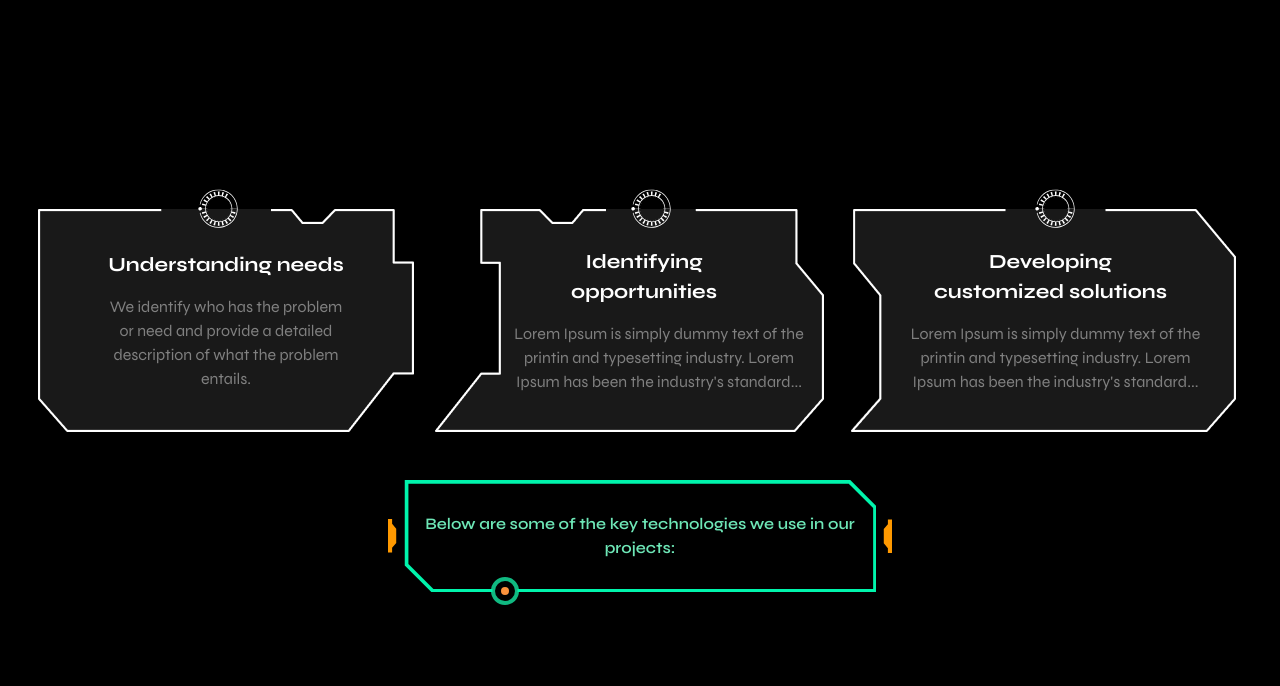
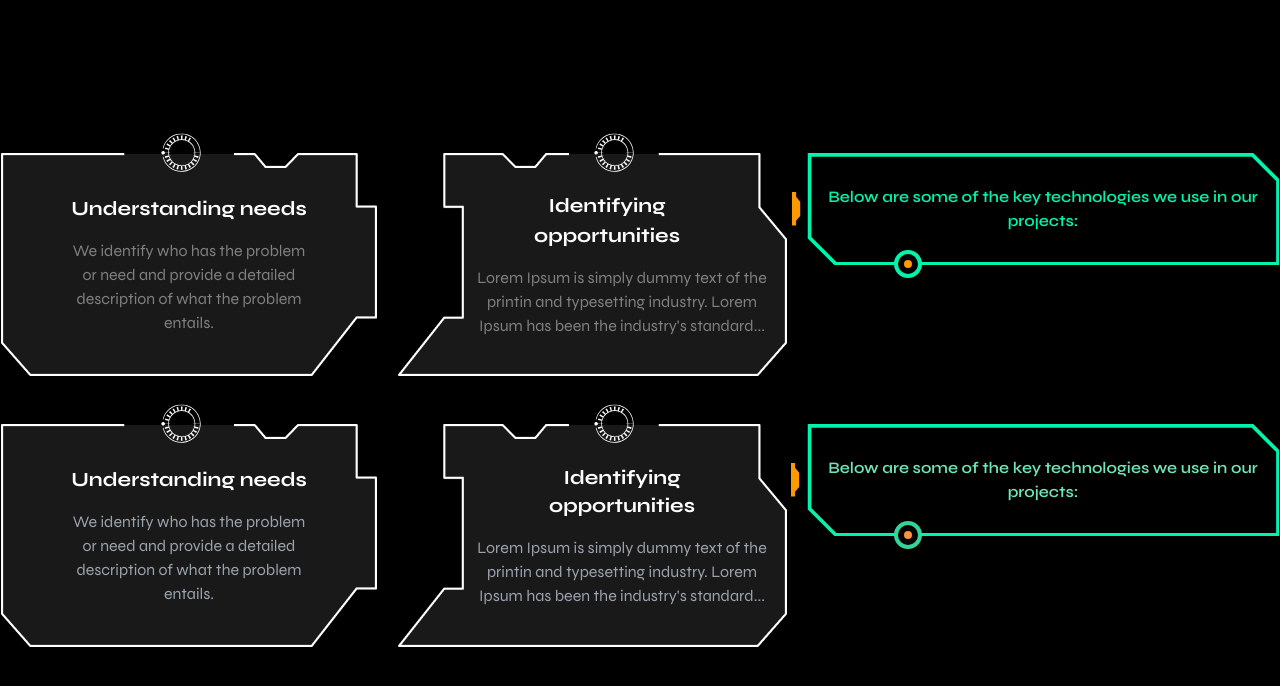
Before and after one commit to mapszk/softvault-challenge, a Next.js app: page / in a window 1280 px wide. Shown: the top 686 px of the page. Built offline with nearby package versions, Linux system fonts and the light colour scheme.

Commit message:
Added styles to client warning

```diff
--- a/app/page.tsx
+++ b/app/page.tsx
@@ -1,6 +1,7 @@
 import PuzzlePiece from "@/components/client/PuzzlePiece";
 import PuzzlePieceServer from "@/components/server/PuzzlePiece";
-import Warning from "@/components/server/Warning";
+import Warning from "@/components/client/Warning";
+import WarningServer from "@/components/server/Warning";
 
 export default function Home() {
   return (
@@ -18,15 +19,15 @@ export default function Home() {
           description="Lorem Ipsum is simply dummy text of the printin and typesetting industry. Lorem Ipsum has been the industry's standard..."
           iconUrl="/icon-1.svg"
         />
-        <PuzzlePiece
+        {/* <PuzzlePiece
           pieceNumber={3}
           title="Developing customized solutions"
           description="Lorem Ipsum is simply dummy text of the printin and typesetting industry. Lorem Ipsum has been the industry's standard..."
           iconUrl="/icon-1.svg"
-        />
+        /> */}
+        <Warning text="Below are some of the key technologies we use in our projects:" />
       </div>
-      <Warning text="Below are some of the key technologies we use in our projects:" />
-      {/* <div className="flex gap-4">
+      <div className="flex gap-4">
         <PuzzlePieceServer
           pieceNumber={1}
           title="Understanding needs"
@@ -39,13 +40,14 @@ export default function Home() {
           description="Lorem Ipsum is simply dummy text of the printin and typesetting industry. Lorem Ipsum has been the industry's standard..."
           iconUrl="/icon-1.svg"
         />
-        <PuzzlePieceServer
+        {/* <PuzzlePieceServer
           pieceNumber={3}
           title="Developing customized solutions"
           description="Lorem Ipsum is simply dummy text of the printin and typesetting industry. Lorem Ipsum has been the industry's standard..."
           iconUrl="/icon-1.svg"
-        />
-      </div> */}
+        /> */}
+        <WarningServer text="Below are some of the key technologies we use in our projects:" />
+      </div>
     </main>
   );
 }
--- a/components/client/Warning/index.tsx
+++ b/components/client/Warning/index.tsx
@@ -1,4 +1,10 @@
+/** @jsxRuntime classic */
+/** @jsx jsx */
+"use client";
+
 import Image from "next/image";
+import { jsx } from "@emotion/react";
+import { warningStyles } from "./styles";
 
 interface Props {
   /**
@@ -9,25 +15,25 @@ interface Props {
 
 export default function Warning({ text }: Props) {
   return (
-    <div className="w-[472px] h-[112px] relative flex items-center text-center after:bg-[url('/warning-border.svg')] after:absolute after:w-full after:h-full">
-      <div className="w-7 h-7 flex items-center justify-center rounded-full border-4 absolute bottom-[1px] left-[87px] translate-y-1/2 border-emerald-500">
-        <div className="w-2 h-2 rounded-full bg-orange-400"></div>
+    <div css={warningStyles}>
+      <div className="circle">
+        <div></div>
       </div>
       <Image
-        className="absolute top-1/2 -left-4 -translate-y-1/2"
+        className="decor left"
         alt="Decor"
         width={9}
         height={37}
         src="/warning-decor.svg"
       />
       <Image
-        className="absolute top-1/2 -right-4 -translate-y-1/2 rotate-180"
+        className="decor right"
         alt="Decor"
         width={9}
         height={37}
         src="/warning-decor.svg"
       />
-      <p className="text-emerald-300 font-semibold">{text}</p>
+      <p>{text}</p>
     </div>
   );
 }
--- /dev/null
+++ b/components/client/Warning/styles.ts
@@ -0,0 +1,53 @@
+import { css } from "@emotion/react";
+
+export const warningStyles = css`
+  width: 472px;
+  height: 112px;
+  position: relative;
+  display: flex;
+  justify-content: center;
+  align-items: center;
+  text-align: center;
+  p {
+    font-weight: 600;
+    color: #00f4ac;
+  }
+  &:after {
+    content: "";
+    background: url("/warning-border.svg");
+    position: absolute;
+    width: 100%;
+    height: 100%;
+  }
+  .decor {
+    position: absolute;
+    top: 50%;
+    transform: translateY(-50%);
+    &.right {
+      right: -15px;
+      transform: translateY(-50%) rotate(180deg);
+    }
+    &.left {
+      left: -15px;
+    }
+  }
+  .circle {
+    width: 28px;
+    height: 28px;
+    border-radius: 50%;
+    display: flex;
+    justify-content: center;
+    align-items: center;
+    border: 4px solid #00f4ac;
+    position: absolute;
+    bottom: 1px;
+    left: 87px;
+    transform: translateY(50%);
+    div {
+      width: 8px;
+      height: 8px;
+      border-radius: 50%;
+      background-color: #ff9900;
+    }
+  }
+`;
--- a/components/server/Warning/index.tsx
+++ b/components/server/Warning/index.tsx
@@ -9,8 +9,8 @@ interface Props {
 
 export default function Warning({ text }: Props) {
   return (
-    <div className="w-[472px] h-[112px] relative flex items-center text-center after:bg-[url('/warning-border.svg')] after:absolute after:w-full after:h-full">
-      <div className="w-7 h-7 flex items-center justify-center rounded-full border-4 absolute bottom-[1px] left-[87px] translate-y-1/2 border-emerald-500">
+    <div className="w-[472px] h-[112px] relative flex items-center justify-center text-center after:bg-[url('/warning-border.svg')] after:absolute after:w-full after:h-full">
+      <div className="w-7 h-7 flex items-center justify-center rounded-full border-4 absolute bottom-[1px] left-[87px] translate-y-1/2 border-emerald-400">
         <div className="w-2 h-2 rounded-full bg-orange-400"></div>
       </div>
       <Image
```
Also changed, not shown: 2 other files (tests, documents, lock files or other folders).
